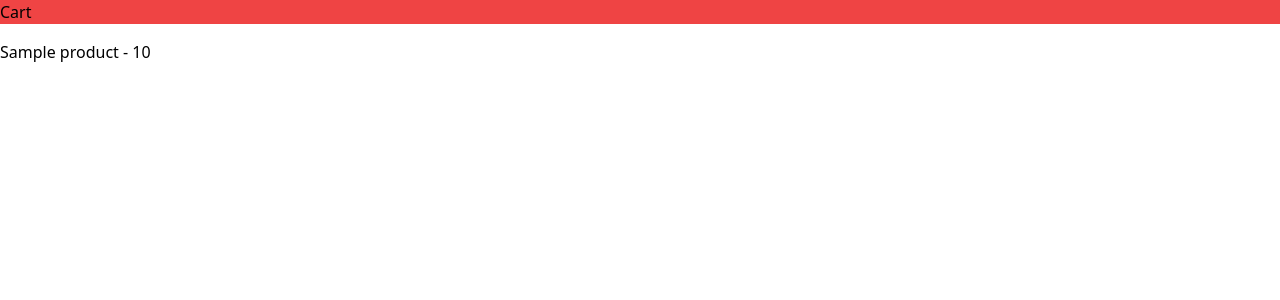
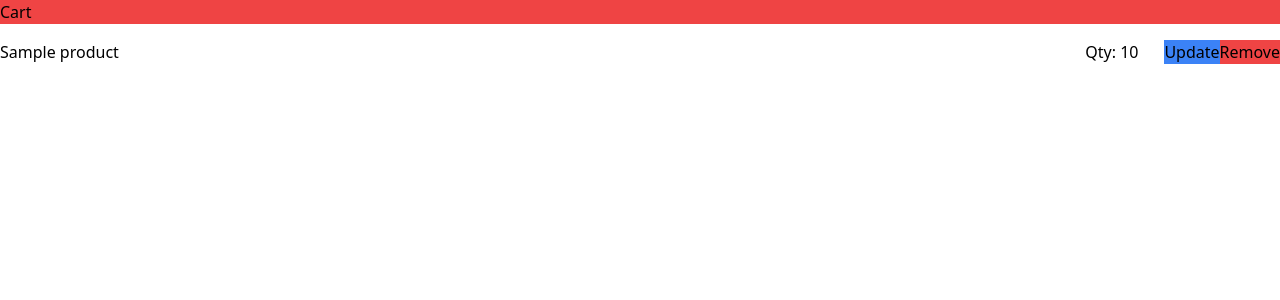
Before and after one commit to oieeaaaa/ecommerce, a Django app: page /cart in a window 1280 px wide. Shown: the part 24-324 px from the top of the page. Run offline with Django 4.2, Linux system fonts and the light colour scheme; tables that the repository leaves empty hold one stand-in row (values such as "Sample post"); some libraries are stand-ins or nearby versions.

Commit message:
delete cart - oh im gonna explode... this is so good

```diff
--- a/website/templates/pages/cart.html
+++ b/website/templates/pages/cart.html
@@ -3,10 +3,32 @@
 {% block head %}<title>Cart</title>{% endblock %}
 {% block content %}
     <h1 class="mb-4 bg-red-500">Cart</h1>
-    <ul>
+    <ul data-list>
         {% for item in cart %}
-            <li>
-                <a href="{% url 'product_detail' item.product.id %}">{{ item.product.name }} - {{ item.quantity }}</a>
+            <li class="flex items-center">
+                <a class="mr-auto" href="{% url 'product_detail' item.product.id %}">{{ item.product.name }}</a>
+                <form hx-post="{% url 'cart_item_update' item.id %}"
+                      hx-select="[data-list]"
+                      hx-target="[data-list]"
+                      hx-swap="outerHTML">
+                    {% csrf_token %}
+                    <label for="qty">
+                        Qty:
+                        <input id="qty"
+                               class="w-10"
+                               type="number"
+                               name="qty"
+                               value="{{ item.quantity }}">
+                    </label>
+                    <button class="bg-blue-500" type="submit">Update</button>
+                </form>
+                <form hx-post="{% url 'cart_item_delete' item.id %}"
+                      hx-select="[data-list]"
+                      hx-target="[data-list]"
+                      hx-swap="outerHTML">
+                    {% csrf_token %}
+                    <button class="bg-red-500" type="submit">Remove</button>
+                </form>
             </li>
         {% endfor %}
     </ul>
--- a/website/urls.py
+++ b/website/urls.py
@@ -1,8 +1,13 @@
 from django.urls import path
-from .views import cart, index, product_detail
+
+# import all from .views
+from .views import cart, cart_item_delete, cart_item_update, index
+from .views import product_detail
 
 urlpatterns = [
     path('', index, name='home'),
     path('products/<int:id>', product_detail, name='product_detail'),
     path('cart', cart, name='cart'),
+    path('cart/<int:id>/delete', cart_item_delete, name='cart_item_delete'),
+    path('cart/<int:id>/update', cart_item_update, name='cart_item_update'),
 ]
--- a/website/views.py
+++ b/website/views.py
@@ -27,36 +27,78 @@ def product_detail(request, id):
 # x handle create a cart
 # x handle same cart item add
 # x handle update product stock
-# - handle cart quantity update
-# - handle cart item delete
+# x handle cart quantity update
+# x handle cart item delete
+# - handle redirect after adding to cart
 def cart(request):
     if request.method == 'POST':
         product_id = request.POST['product_id']
         quantity = request.POST['qty']
         product = get_object_or_404(Product, id=product_id)
 
-        if product.stock < int(quantity):
-            return redirect('cart')
-
-        product.stock -= int(quantity)
-        product.save()
-
         # check if cart exist
         cart = Cart.objects.filter(product=product).first()
+        cartQty = int(cart.quantity) if cart is not None else 0
+
+        if product.stock < (int(quantity) + cartQty):
+            return render(request, 'pages/product-detail.html', {
+                'product': product,
+                'errors': {
+                    'qty': 'Stock is not enough'
+                },
+            })
 
         if cart:
             cart.quantity += int(quantity)
             cart.save()
-            return redirect('cart')
         else:
             # create a cart
             cart = Cart.objects.create(product=product, quantity=quantity)
             cart.save()
 
         # redirect to cart page
+        # add custom header to response
+        response = render(request, 'pages/cart.html', {
+            'cart': Cart.objects.all()
+        })
+
+        response['HX-Reswap'] = 'none'
+        response['HX-Location'] = '/cart'
+
+        return response
+    else:
+        return render(request, 'pages/cart.html', {
+            'cart': Cart.objects.all()
+        })
+
+
+def cart_item_delete(request, id):
+    if request.method == 'POST':
+        cart = get_object_or_404(Cart, id=id)
+        cart.delete()
+
+        return render(request, 'pages/cart.html', {
+            'cart': Cart.objects.all()
+        })
+    else:
         return redirect('cart')
 
-    cart = Cart.objects.all()
-    return render(request, 'pages/cart.html', {
-        'cart': cart
-    })
+
+def cart_item_update(request, id):
+    if request.method == 'POST':
+        cart = get_object_or_404(Cart, id=id)
+        product = get_object_or_404(Product, id=cart.product.id)
+
+        qty = int(request.POST['qty'])
+
+        if product.stock < qty:
+            return redirect('cart')
+
+        cart.quantity = qty
+        cart.save()
+
+        return render(request, 'pages/cart.html', {
+            'cart': Cart.objects.all()
+        })
+    else:
+        return redirect('cart')
```
Also changed, not shown: website/templates/pages/product-detail.html (+8 -5 lines).
